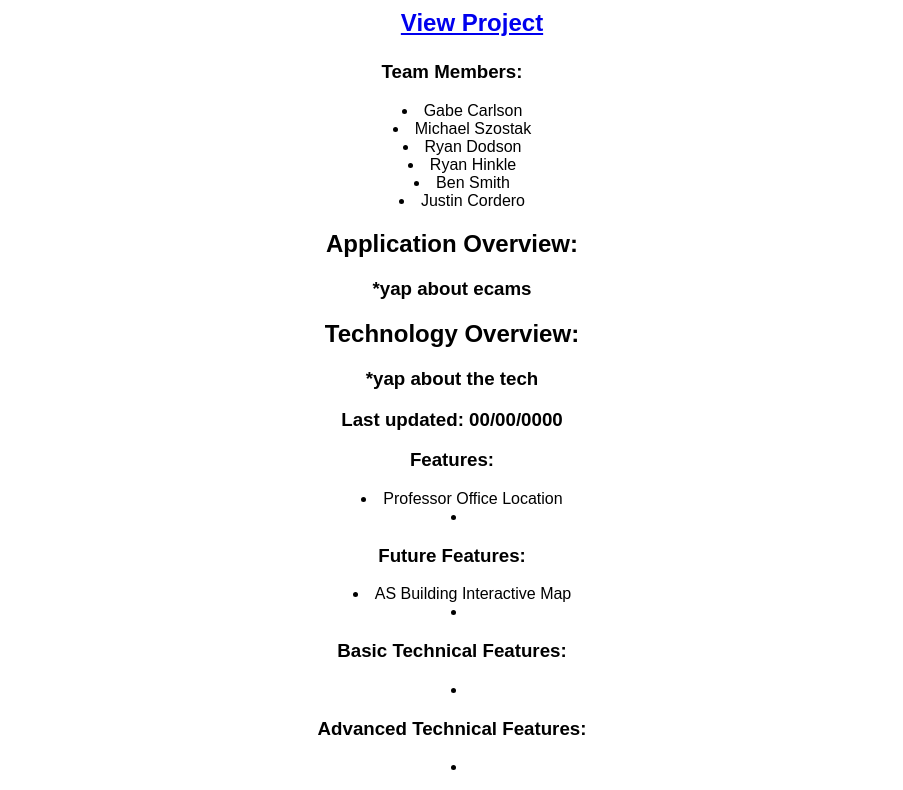
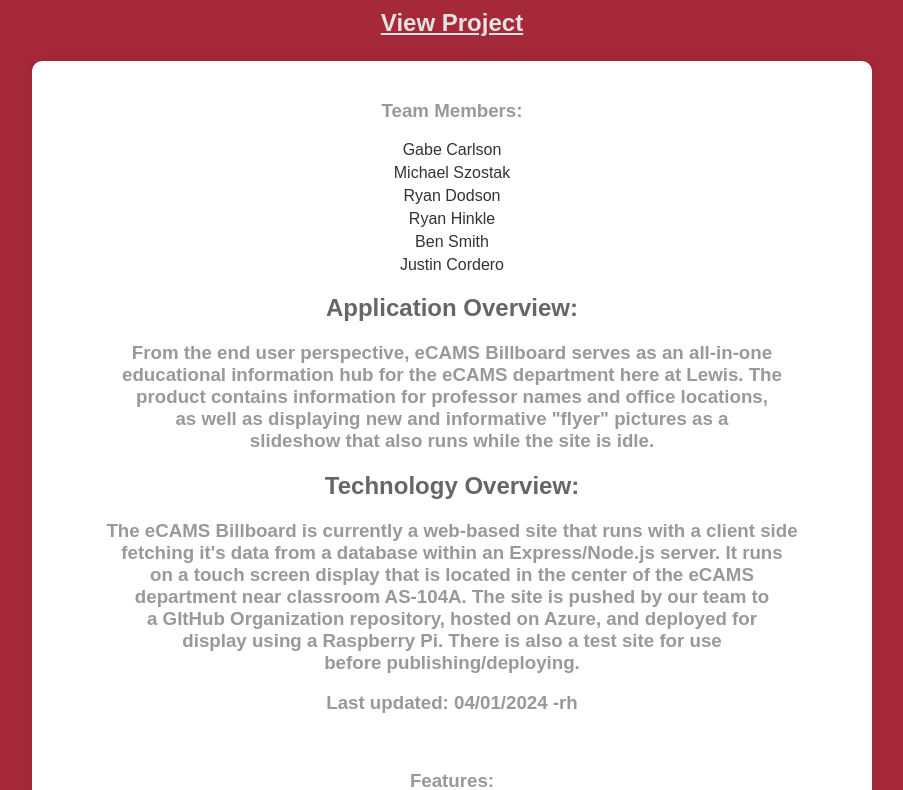
Before and after one commit to DummyScrummy/class-project-proposal-DS, a plain HTML site: page index.html in a window 1280 px wide. Shown: the part 73-863 px from the top of the page, without its empty margins (188-1091 px from the left). Drawn offline with Linux system fonts and the light colour scheme.

Commit message:
Added details, features, styling

```diff
--- a/index.html
+++ b/index.html
@@ -8,10 +8,10 @@
     <link rel = "stylesheet" href = "style.css">
 </head>
 <body>
-	<h1>ECAMs Billboard</h1>
+	<h1 id="title">ECAMs Billboard</h1>
 	<h2>
         <ul>
-        <a href = "https://lively-water-0a6447110.2.azurestaticapps.net/">View Project</a>
+        <a id="link" href = "https://lively-water-0a6447110.2.azurestaticapps.net/">View Project</a>
         </ul>
     </h2>
 
@@ -27,33 +27,49 @@
         </ul>
 
         <h2>Application Overview:</h2>
-        <h3>*yap about ecams</h3>
+        <h3>From the end user perspective, eCAMS Billboard serves as an all-in-one</br>
+            educational information hub for the eCAMS department here at Lewis. The</br>
+            product contains information for professor names and office locations,</br>
+            as well as displaying new and informative "flyer" pictures as a</br>
+            slideshow that also runs while the site is idle.</h3>
 
         <h2>Technology Overview:</h2>
-        <h3>*yap about the tech</h3>
+        <h3>The eCAMS Billboard is currently a web-based site that runs with a client side</br>
+            fetching it's data from a database within an Express/Node.js server. It runs</br>
+            on a touch screen display that is located in the center of the eCAMS</br>
+            department near classroom AS-104A. The site is pushed by our team to</br>
+            a GItHub Organization repository, hosted on Azure, and deployed for</br>
+            display using a Raspberry Pi. There is also a test site for use</br>
+            before publishing/deploying.</h3>
 
-        <h3>Last updated: 00/00/0000</h3>
+        <h3>Last updated: 04/01/2024 -rh</h3>
 
+        </br>
         <h3>Features:</h3>
         <ul>
             <li>Professor Office Location</li>
-            <li></li>
+            <li>Detailed view of professor information</li>
+            <li>Dynamic slideshow with changing slides/pictures</li>
         </ul>
 
+        </br>
         <h3>Future Features:</h3>
         <ul>
-            <li>AS Building Interactive Map</li>
-            <li></li>
+            <li>An interactive map of Lewis/AS Building</li>
+            <li>A back-end feature for professors to change their info</li>
+            <li>A back-end feature for students/professors to submit slides</li>
+            <li>A search feature to improve the 'finding' experience</li>
+            <li>A better credits/contact page</li>
+            <li>More locations for billboards to display</li>
+            <li>All professors to display, categorized by major</li>
+
+
         </ul>
 
+        </br>
         <h3>Basic Technical Features:</h3>
         <ul>
-            <li></li>
-        </ul>
-
-        <h3>Advanced Technical Features:</h3>
-        <ul>
-            <li></li>
+            <li>*Still in development*</li>
         </ul>
     </div>
 
--- a/style.css
+++ b/style.css
@@ -1,30 +1,60 @@
-ul{
+body {
+  font-family: 'Arial', sans-serif;
+  background-color: rgb(165,41,56);
+  color: #333;
+  margin: 0;
+  padding: 0;
+}
 
+#title {
+  font-style: italic;
+  color:rgb(231, 231, 231);
 }
+
+h1, h2, h3, li {
+  font-family: 'Arial', sans-serif;
+  text-align: center;
+}
+
+.center {
+  max-width: 800px;
+  margin: 0 auto;
+  padding: 20px;
+  background-color: #fff;
+  border-radius: 10px;
+  box-shadow: 0 0 10px rgba(0, 0, 0, 0.1);
+}
+
+#link {
+  text-decoration: underline;
+}
+
+a {
+  color: #e3e3e3;
+  text-decoration: none;
+}
+
+a:hover {
+  color: #cacacaaf;
+}
+
+ul {
+  list-style-type: none;
+  padding: 0;
+}
+
 li {
-    margin-right: 20px;
-    list-style-position: inside;
+  margin-bottom: 5px;
 }
-title {
-    font-family: Arial, Helvetica, sans-serif;
+
+h1 {
+  color: #333;
 }
-h1 {
-    font-family: Arial, Helvetica, sans-serif;
-    text-align: center;
-  }
+
 h2 {
-    font-family: Arial, Helvetica, sans-serif;
-    text-align: center;
-  }
-h3{
-    font-family: Arial, Helvetica, sans-serif;
-    text-align: center;
-  }
-.center {
-    font-family: Arial, Helvetica, sans-serif;
-    text-align: center;
-  }
+  color: #666;
+}
 
-.body {
-    background-image: url(homeBackground.jpg);
+h3 {
+  color: #999;
 }
```
